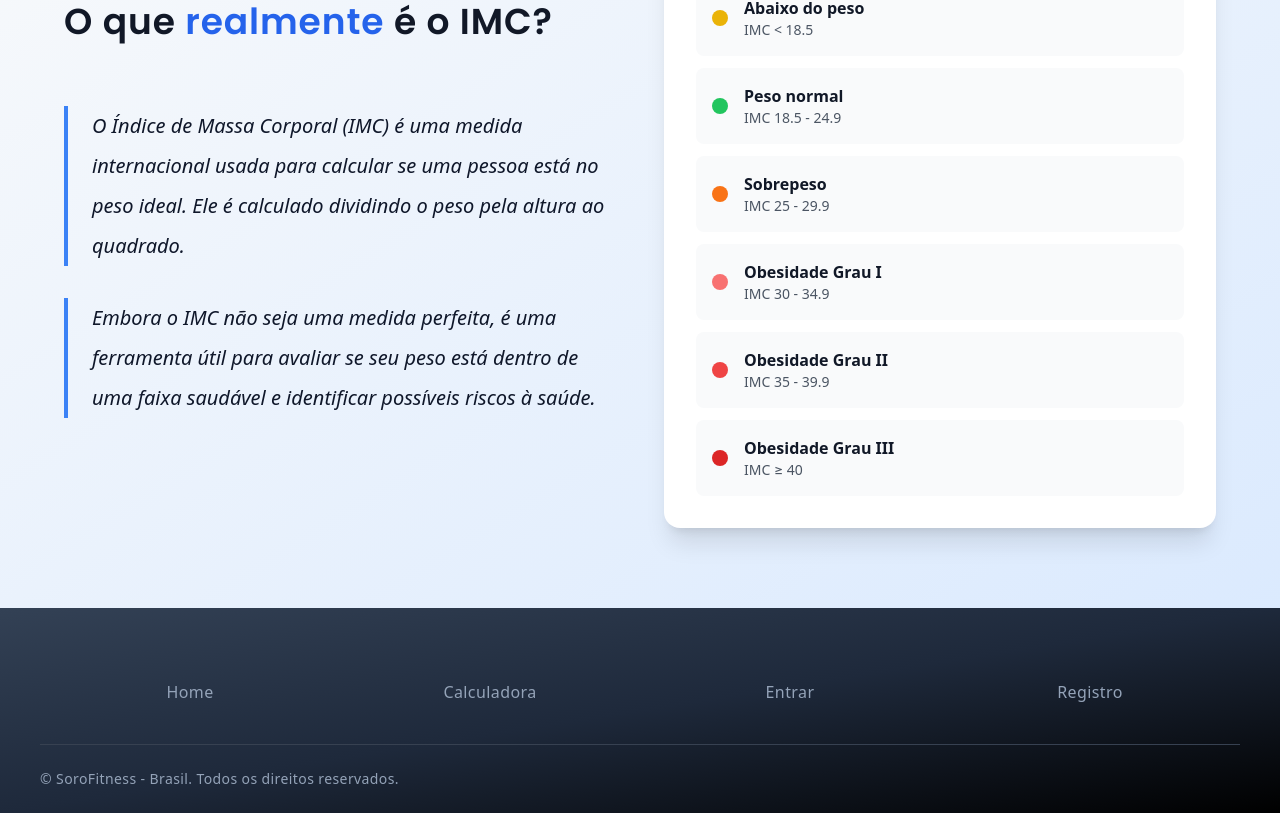
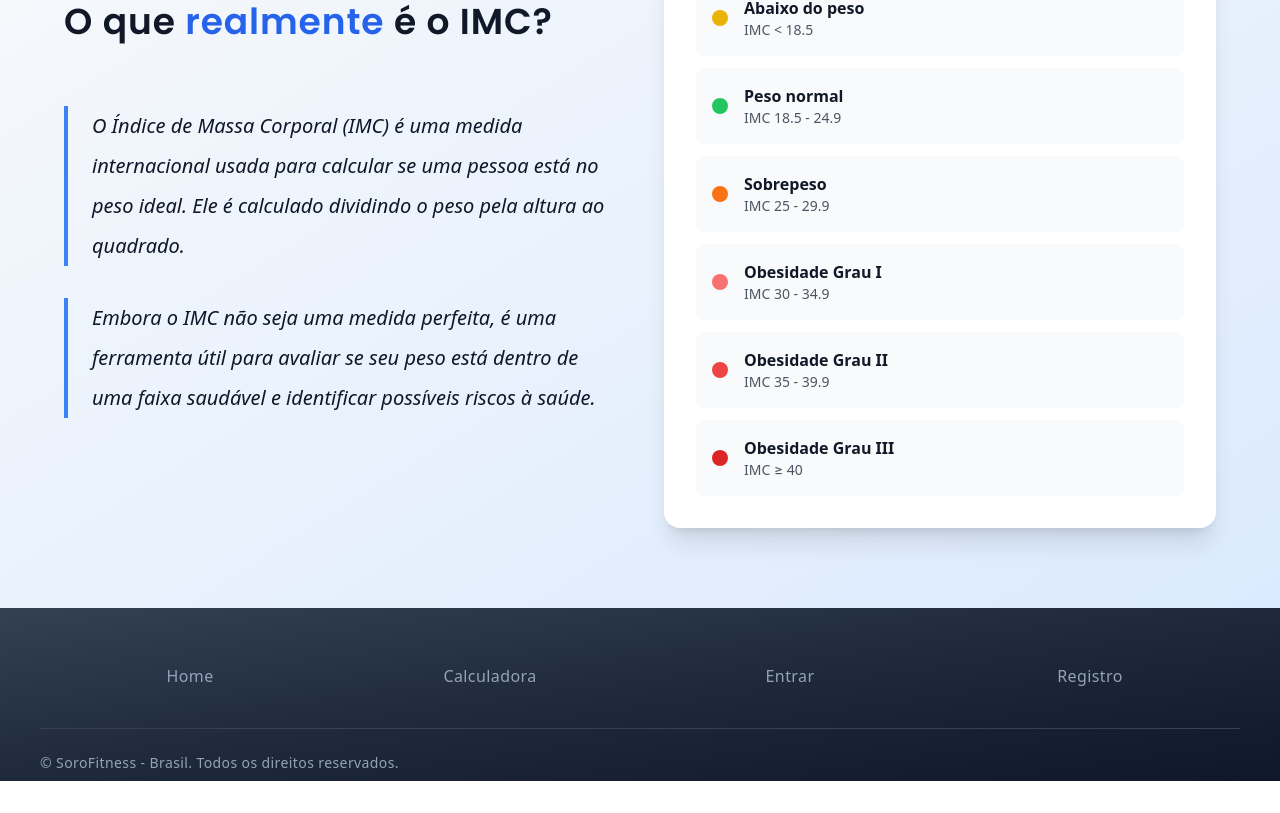
Before and after one commit to gustahxn/CalcImc, a React (Vite) app in the folder calcImc/: page / in a window 1280 px wide. Shown: the part 1131-1944 px from the top of the page. After the commit the page ends 1912 px from the top, so only its background shows below. Built offline with nearby package versions, Linux system fonts and the light colour scheme; no server answers.

Commit message:
Update: Footer margina alterado

```diff
--- a/calcImc/src/components/Footer.jsx
+++ b/calcImc/src/components/Footer.jsx
@@ -1,6 +1,6 @@
 const Footer = () => {
   return (
-    <footer class="tracking-wide bg-gradient-to-br from-slate-700 via-slate-800 to-black pt-6 pb-6 px-10">
+    <footer class="tracking-wide bg-gradient-to-br from-slate-700 via-slate-800 to-slate-900 pt-2 pb-2 px-10">
       <div class="max-w-screen-xl mx-auto text-center justify-center items-center">
         <div class="grid grid-cols-1 sm:grid-cols-2 lg:grid-cols-4 pt-12">
           <div>
```
